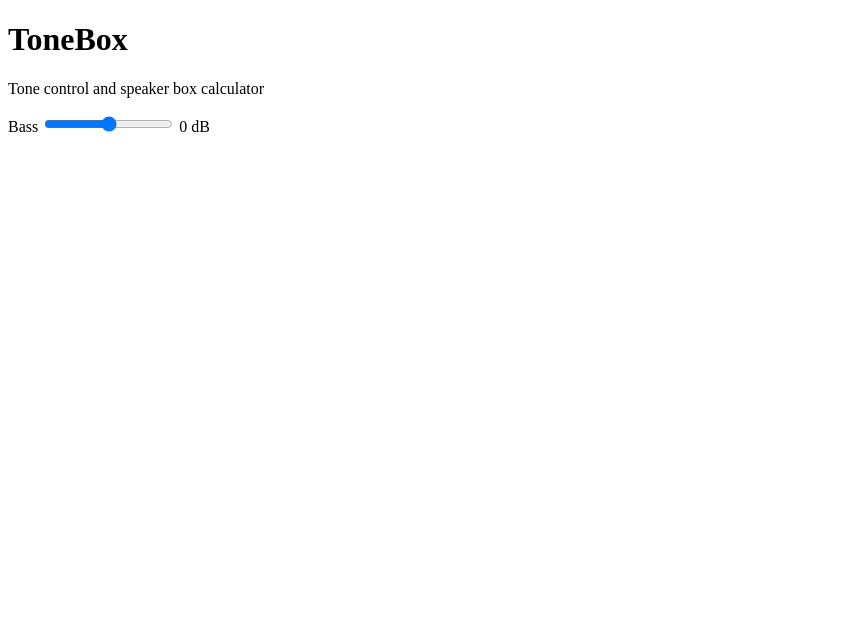
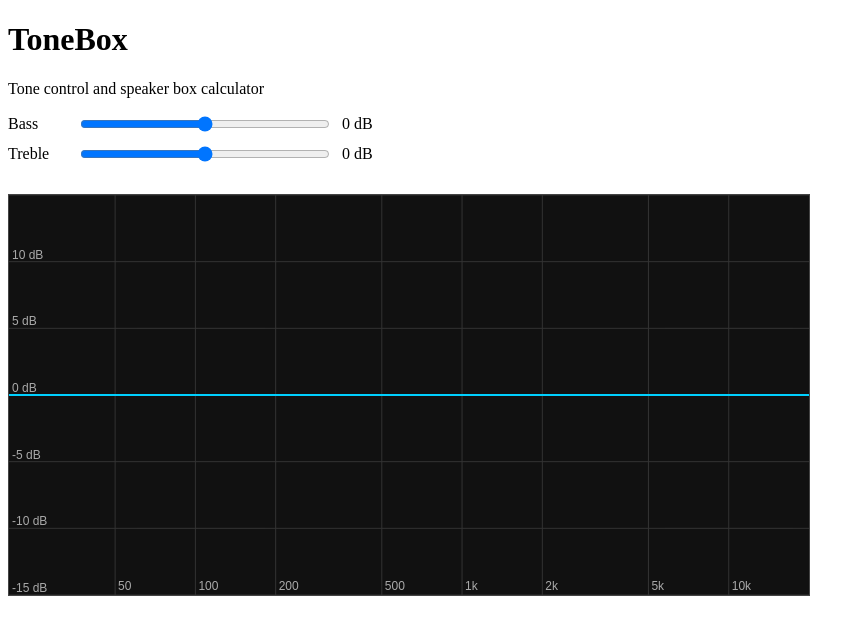
Before and after one commit to KYLDA-007/ToneBox, a plain HTML site: page index.html in a window 1280 px wide. Shown: the whole page, without its empty margins (0-865 px from the left). Drawn offline with Linux system fonts and the light colour scheme.

Commit message:
add sliders, graph grid and simplified tone curve

```diff
--- a/code.js
+++ b/code.js
@@ -0,0 +1,106 @@
+const bassSlider = document.getElementById("bass");
+const trebleSlider = document.getElementById("treble");
+const bassValue = document.getElementById("bassValue");
+const trebleValue = document.getElementById("trebleValue");
+
+function updateValues() {
+    bassValue.textContent = bassSlider.value + " dB";
+    trebleValue.textContent = trebleSlider.value + " dB";
+}
+
+bassSlider.addEventListener("input", update);
+trebleSlider.addEventListener("input", update);
+
+const canvas = document.getElementById("graph");
+const ctx = canvas.getContext("2d");
+
+const F_MIN = 20;
+const F_MAX = 20000;
+const DB_MIN = -15;
+const DB_MAX = 15;
+
+function freqToX(f) {
+    const logMin = Math.log10(F_MIN);
+    const logMax = Math.log10(F_MAX);
+    return (Math.log10(f) - logMin) / (logMax - logMin) * canvas.width;
+}
+function dbToY(db) {
+    return (DB_MAX - db) / (DB_MAX - DB_MIN) * canvas.height;
+}
+
+function drawGrid() {
+    ctx.clearRect(0, 0, canvas.width, canvas.height);
+    ctx.strokeStyle = "#333333";
+    ctx.fillStyle = "#aaaaaa";
+    ctx.font = "12px Arial";
+    ctx.lineWidth = 1;
+
+    const freqs = [50, 100, 200, 500, 1000, 2000, 5000, 10000];
+    for (const f of freqs) {
+        const x = freqToX(f);
+        ctx.beginPath();
+        ctx.moveTo(x, 0);
+        ctx.lineTo(x, canvas.height);
+        ctx.stroke();
+        const label = f >= 1000 ? (f / 1000) + "k" : f;
+        ctx.fillText(label, x + 3, canvas.height - 5);
+    }
+    for (let db = DB_MIN; db <= DB_MAX; db += 5) {
+        const y = dbToY(db);
+        ctx.strokeStyle = db === 0 ? "#777777" : "#333333";
+        ctx.beginPath();
+        ctx.moveTo(0, y);
+        ctx.lineTo(canvas.width, y);
+        ctx.stroke();
+        ctx.fillText(db + " dB", 3, y - 3);
+    }
+}
+const BASS_FREQ = 100;
+const TREBLE_FREQ = 10000;
+
+function dbtoGain(db) {
+    return Math.pow(10, db / 20);
+}
+function gainToDb(gain) {
+    return 20 * Math.log10(gain);
+}
+function bassResponce(f, db) {
+    const a = dbtoGain(db);
+    const fc = BASS_FREQ;
+    const num = Math.sqrt(f * f + (a * fc) * (a * fc));
+    const den = Math.sqrt(f * f + fc * fc);
+    return num / den;
+}
+function trebleResponce(f, db) {
+    const a = dbtoGain(db);
+    const fc = TREBLE_FREQ;
+    const num = Math.sqrt((a * f) * (a * f) + fc * fc);
+    const den = Math.sqrt(f * f + fc * fc);
+    return num / den;
+}
+function drawCurve() {
+    const bassDb = parseFloat(bassSlider.value);
+    const trebleDb = parseFloat(trebleSlider.value);
+
+    ctx.strokeStyle = "#00d0ff"
+    ctx.lineWidth = 2;
+    ctx.beginPath();
+
+    for (let i = 0; i <= canvas.width; i++) {
+        const f = F_MIN * Math.pow(F_MAX / F_MIN, i / canvas.width);
+        const gain = bassResponce(f, bassDb) * trebleResponce(f, trebleDb);
+        const y = dbToY(gainToDb(gain));
+        if (i === 0) {
+            ctx.moveTo(i, y);
+        } else {
+            ctx.lineTo(i, y);
+        }
+    }
+    ctx.stroke();
+}
+function update() {
+    updateValues();
+    drawGrid();
+    drawCurve();
+}
+update();
--- a/index.html
+++ b/index.html
@@ -15,8 +15,14 @@
             <input type="range" id="bass" min="-12" max="12" step="0.5" value="0">
             <span id="bassValue">0 dB</span>
         </div>
+         <div class="control">
+         <label for="treble">Treble</label>
+         <input type="range" id="treble" min="-12" max="12" step="O.5" value="0">
+         <span id="trebleValue">0 dB</span>
+        </div>
     </div>
 
+    <canvas id="graph" width="800" height="400"></canvas>
+  <script src="code.js"></script>
 </body>
-<script scr="code.js"></script>
 </html>
--- a/style.css
+++ b/style.css
@@ -0,0 +1,18 @@
+.control {
+    display: flex;
+    align-items: center;
+    gap: 10px;
+    margin: 10px 0;
+}
+.control label {
+    width: 60px;
+}
+.control input {
+    width: 250px;
+}
+#graph {
+    background-color: #111111;
+    border: 1px solid #444444;
+    max-width: 100%;
+    margin-top: 20px;
+}
```
